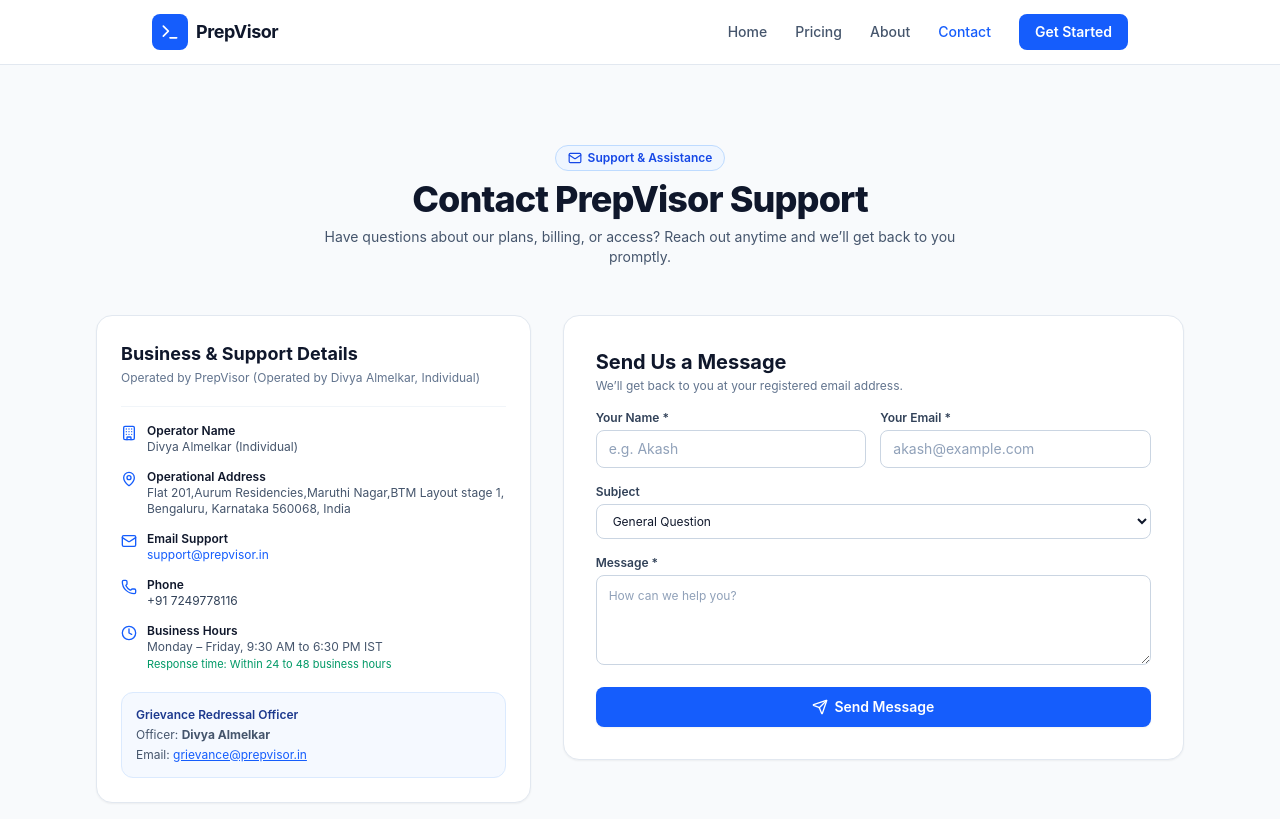
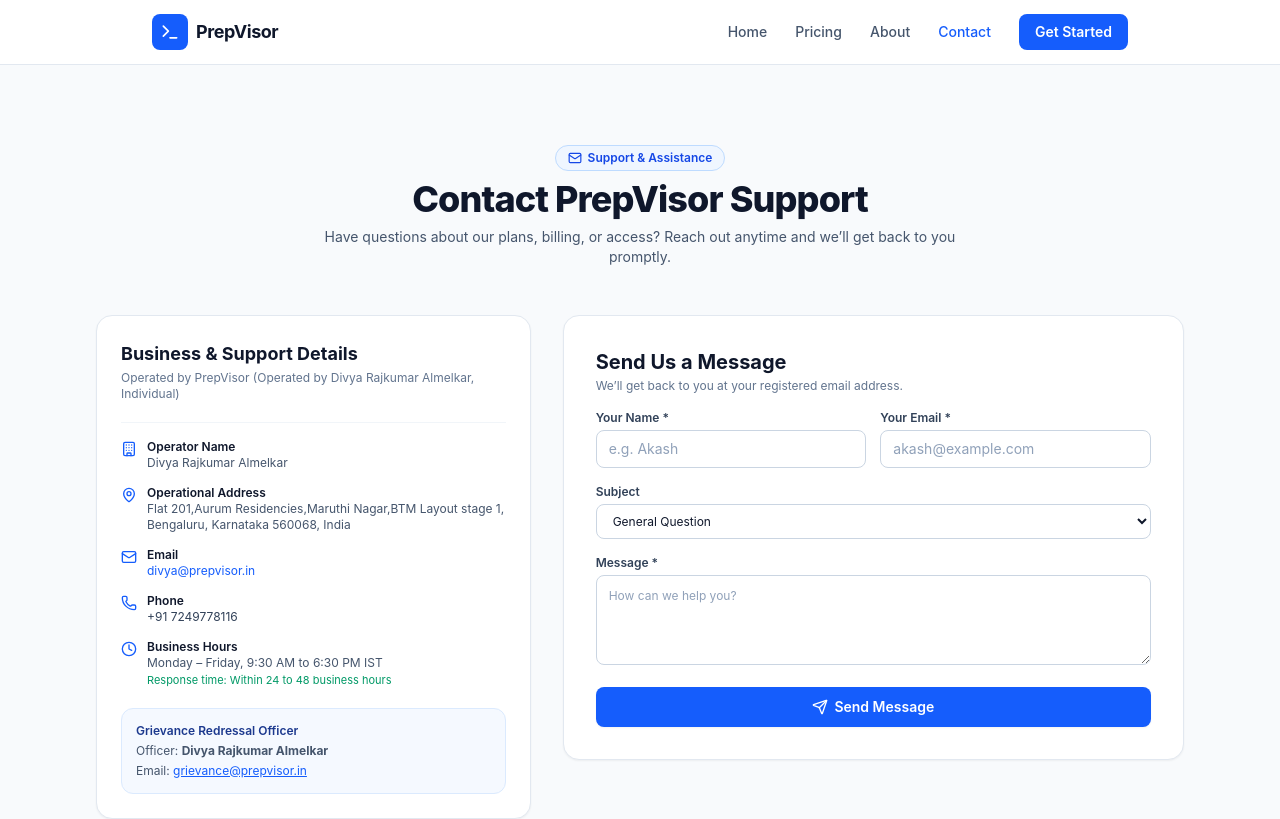
Before and after one commit to AkashPangare/ai-interview-coach-website, a React (Vite) app: page /contact in a window 1280 px wide. Shown: the top 819 px of the page. Built offline with nearby package versions, Linux system fonts and the light colour scheme.

Commit message:
name changes

```diff
--- a/src/config/company.ts
+++ b/src/config/company.ts
@@ -14,8 +14,8 @@
 
 export const COMPANY_CONFIG = {
   brandName: "PrepVisor",
-  legalEntity: "PrepVisor (Operated by Divya Almelkar, Individual)",
-  proprietorName: "Divya Almelkar",
+  legalEntity: "PrepVisor (Operated by Divya Rajkumar Almelkar, Individual)",
+  proprietorName: "Divya Rajkumar Almelkar",
   businessType: "Individual",
   industry: "EdTech & Interactive Educational SaaS Software",
   websiteUrl: "https://prepvisor.in",
@@ -48,7 +48,7 @@
     refundProcessingDays: "5 to 7 business working days",
     deliveryMode: "Instant Electronic Digital Access (within 0–15 minutes)",
     grievanceOfficer: {
-      name: "Divya Almelkar",
+      name: "Divya Rajkumar Almelkar",
       title: "Grievance Officer & Founder",
       email: "grievance@prepvisor.in",
       phone: "+91 7249778116",
--- a/src/pages/ContactPage.tsx
+++ b/src/pages/ContactPage.tsx
@@ -89,7 +89,7 @@
                   <Building className="h-4 w-4 text-blue-600 shrink-0 mt-0.5" />
                   <div>
                     <span className="font-semibold text-slate-900 block">Operator Name</span>
-                    <span className="text-slate-600">{COMPANY_CONFIG.proprietorName} ({COMPANY_CONFIG.businessType})</span>
+                    <span className="text-slate-600">{COMPANY_CONFIG.proprietorName}</span>
                   </div>
                 </div>
 
@@ -104,12 +104,12 @@
                 <div className="flex items-start gap-2.5">
                   <Mail className="h-4 w-4 text-blue-600 shrink-0 mt-0.5" />
                   <div>
-                    <span className="font-semibold text-slate-900 block">Email Support</span>
+                    <span className="font-semibold text-slate-900 block">Email</span>
                     <a
-                      href={`mailto:${COMPANY_CONFIG.contact.email}`}
+                      href={`mailto:divya@prepvisor.in`}
                       className="text-blue-600 hover:underline"
                     >
-                      {COMPANY_CONFIG.contact.email}
+                      divya@prepvisor.in
                     </a>
                   </div>
                 </div>
--- a/src/pages/PrivacyPolicyPage.tsx
+++ b/src/pages/PrivacyPolicyPage.tsx
@@ -38,7 +38,7 @@
           <section className="space-y-2">
             <h2 className="text-base font-bold text-slate-900">1. Data Fiduciary & Controller</h2>
             <p>
-              This Privacy Policy explains how <strong className="text-slate-900">{COMPANY_CONFIG.brandName}</strong>, operated by individual founder <strong className="text-slate-900">{COMPANY_CONFIG.proprietorName}</strong> ({COMPANY_CONFIG.businessType}), manages personal data on <a href={COMPANY_CONFIG.websiteUrl} className="text-blue-600 underline">{COMPANY_CONFIG.websiteUrl}</a>.
+              This Privacy Policy explains how <strong className="text-slate-900">{COMPANY_CONFIG.brandName}</strong>, operated by individual founder <strong className="text-slate-900">{COMPANY_CONFIG.proprietorName}</strong>, manages personal data on <a href={COMPANY_CONFIG.websiteUrl} className="text-blue-600 underline">{COMPANY_CONFIG.websiteUrl}</a>.
             </p>
           </section>
 
```
